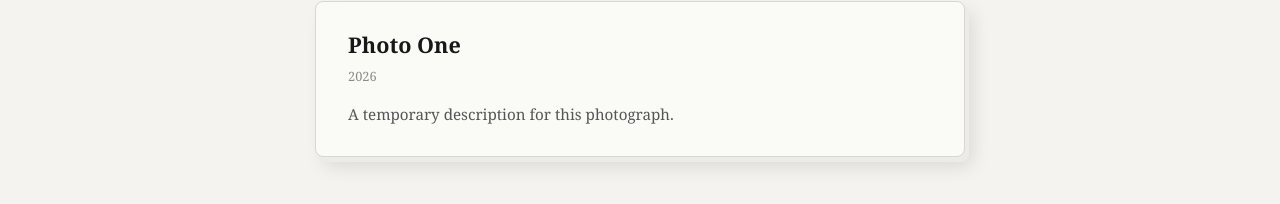
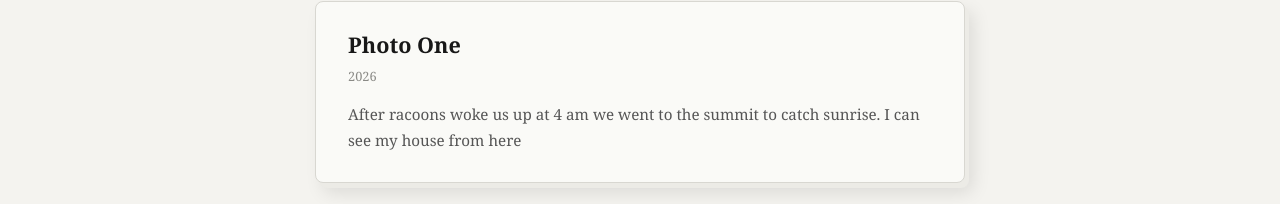
Before and after one commit to Clinton-Cochrane/iBuild, a React (Vite) app: page /photos in a window 1280 px wide. Shown: the part 697-901 px from the top of the page. Built offline with nearby package versions, Linux system fonts and the light colour scheme.

Commit message:
add some photo metadata

```diff
--- a/src/data/photos.js
+++ b/src/data/photos.js
@@ -1,12 +1,12 @@
 const photos = [
     {
-        id: "photo-1",
+        id: "Sunrise from Mt.Diablo",
         src: "/photos/photo-1.jpg",
         alt: "Landscape photograph",
         title: "Photo One",
         date: "2026",
         description:
-            "A temporary description for this photograph.",
+            "After racoons woke us up at 4 am we went to the summit to catch sunrise. I can see my house from here",
     },
     {
         id: "photo-2",
@@ -29,56 +29,56 @@ const photos = [
     {
         id: "photo-4",
         src: "/photos/photo-4.jpg",
-        alt: "Photograph 4",
+        alt: "Moon over Angel Island",
         title: "Photo Four",
-        date: "2026",
+        date: "2025",
         description:
-            "A temporary description for this photograph.",
+            "Night time looking at angel island.",
     },
     {
         id: "photo-5",
         src: "/photos/photo-5.jpg",
         alt: "Photograph 5",
-        title: "Photo Five",
-        date: "2026",
+        title: "Black Sand Beach, north of San Francisco",
+        date: "2024",
         description:
-            "A temporary description for this photograph.",
+            "",
     },
     {
-        id: "photo-6",
+        id: "Life's a beach and I'm just playin in the sand",
         src: "/photos/photo-6.jpg",
         alt: "Photograph 6",
         title: "Photo Six",
         date: "2026",
         description:
-            "A temporary description for this photograph.",
+            "Ocean Beach San Francisco",
     },
     {
-        id: "photo-7",
+        id: "Mt Diablo Sunset",
         src: "/photos/photo-7.jpg",
         alt: "Photograph 7",
         title: "Photo Seven",
         date: "2026",
         description:
-            "A temporary description for this photograph.",
+            "",
     },
     {
         id: "photo-8",
         src: "/photos/photo-8.jpg",
         alt: "Photograph 8",
-        title: "Photo Eight",
+        title: "The city and GGB",
         date: "2026",
         description:
-            "A temporary description for this photograph.",
+            "Hiking. Loved how the city looked. ",
     },
     {
         id: "photo-9",
         src: "/photos/photo-9.jpg",
         alt: "Photograph 9",
-        title: "Photo Nine",
+        title: "Hiking in Martinez",
         date: "2026",
         description:
-            "A temporary description for this photograph.",
+            "Random Trail led to a random bench with beautiful views",
     },
     {
         id: "photo-10",
```
